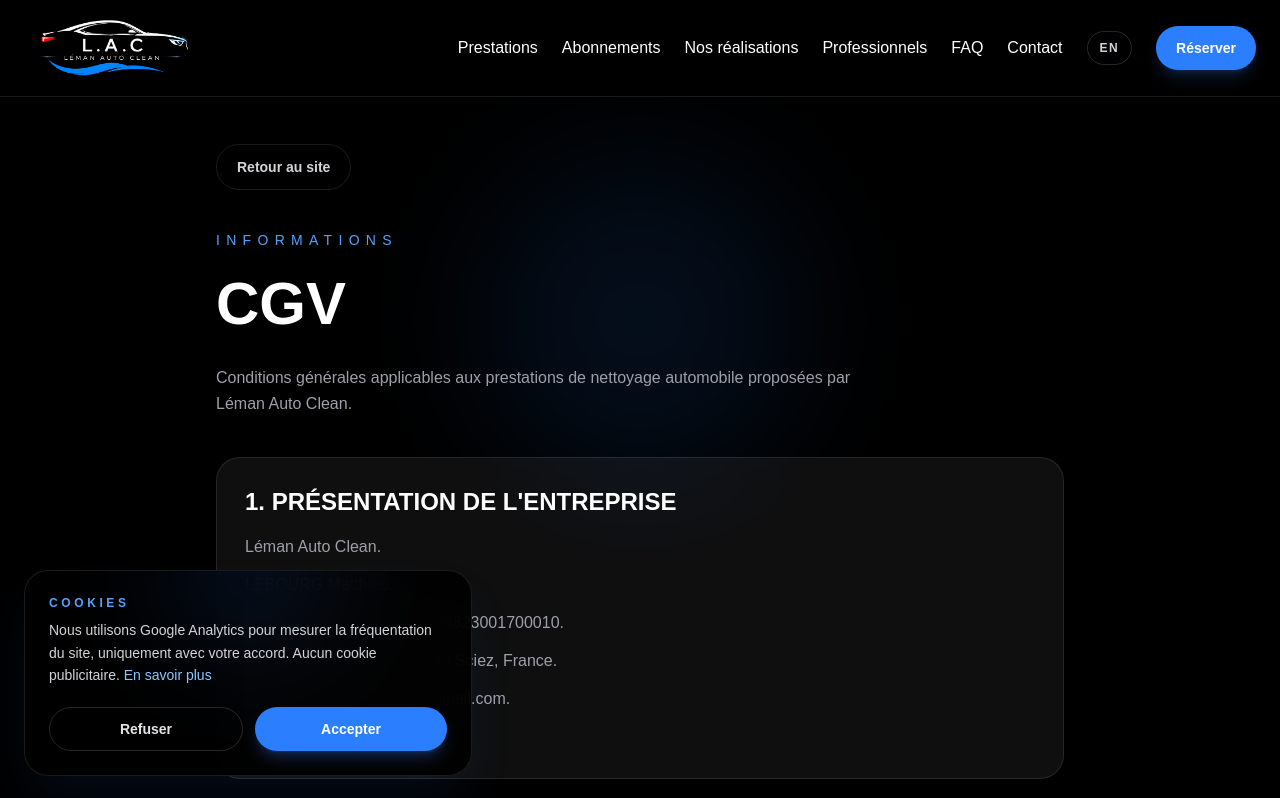
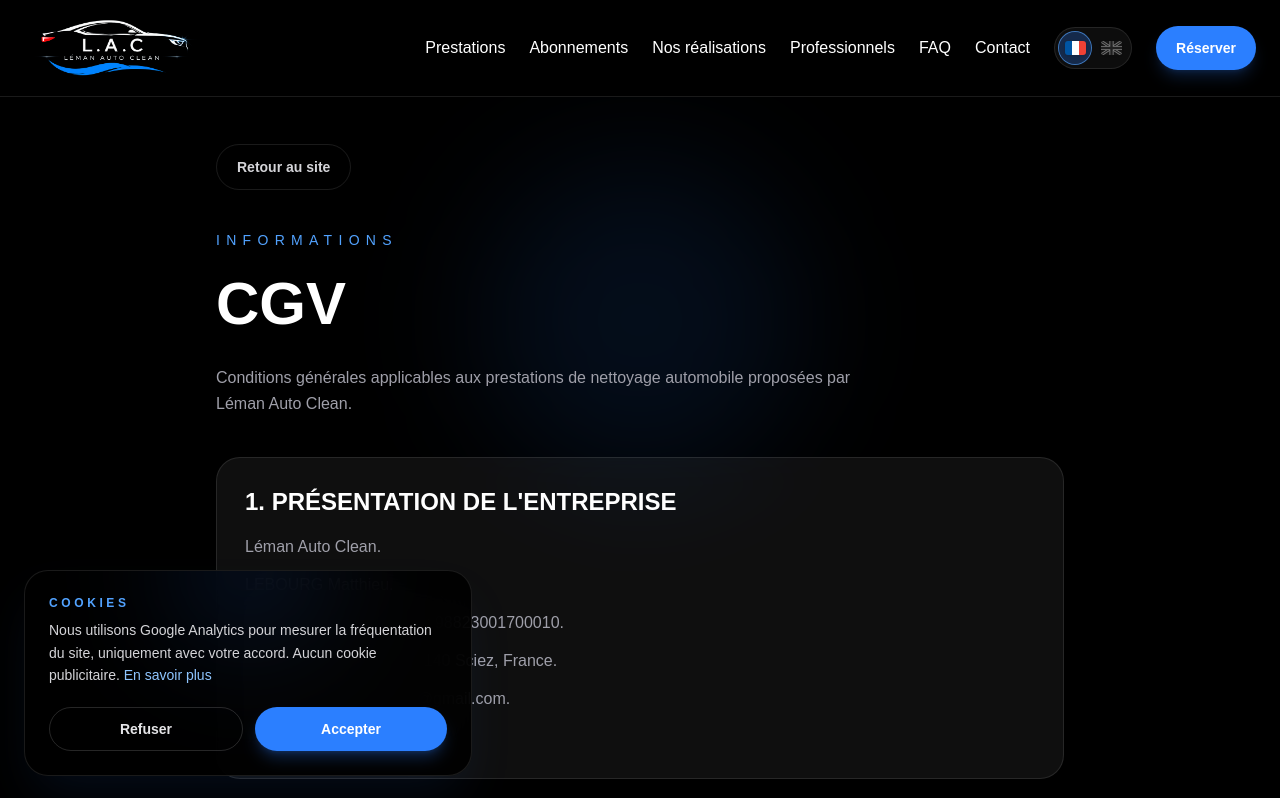
Before and after one commit to matth0312leb/leman-auto-clean, a Next.js app: page /cgv in a window 1280 px wide. Shown: the top 798 px of the page. Built offline with nearby package versions, Linux system fonts and the light colour scheme.

Commit message:
Drapeaux FR/EN dans le menu, anglais automatique si l'appareil est en anglais
Co-Authored-By: Claude Opus 5.5 <noreply@anthropic.com>
Claude-Session: https://claude.ai/code/session_01DZMJ3S36YFznmkBoS5YULz

```diff
--- /dev/null
+++ b/src/components/LanguageSwitch.tsx
@@ -0,0 +1,85 @@
+"use client";
+
+/** Cookie mémorisant la langue choisie (lu par src/proxy.ts). */
+export const LANG_COOKIE = "lac-lang";
+
+function FlagFR() {
+  return (
+    <svg viewBox="0 0 3 2" aria-hidden="true" className="h-full w-full">
+      <rect width="1" height="2" x="0" fill="#0055A4" />
+      <rect width="1" height="2" x="1" fill="#FFFFFF" />
+      <rect width="1" height="2" x="2" fill="#EF4135" />
+    </svg>
+  );
+}
+
+function FlagGB() {
+  return (
+    <svg viewBox="0 0 60 40" aria-hidden="true" className="h-full w-full">
+      <clipPath id="gb-clip">
+        <rect width="60" height="40" />
+      </clipPath>
+      <g clipPath="url(#gb-clip)">
+        <rect width="60" height="40" fill="#012169" />
+        <path d="M0,0 L60,40 M60,0 L0,40" stroke="#FFFFFF" strokeWidth="8" />
+        <path d="M0,0 L60,40 M60,0 L0,40" stroke="#C8102E" strokeWidth="3" />
+        <path d="M30,0 V40 M0,20 H60" stroke="#FFFFFF" strokeWidth="12" />
+        <path d="M30,0 V40 M0,20 H60" stroke="#C8102E" strokeWidth="7" />
+      </g>
+    </svg>
+  );
+}
+
+const languages = [
+  { code: "fr", href: "/", label: "Français", Flag: FlagFR },
+  { code: "en", href: "/en", label: "English", Flag: FlagGB },
+] as const;
+
+export default function LanguageSwitch({
+  current,
+  onSelect,
+  className = "",
+}: {
+  current: "fr" | "en";
+  onSelect?: () => void;
+  className?: string;
+}) {
+  const choose = (code: "fr" | "en") => {
+    // Mémorise le choix pendant un an pour ne plus rediriger automatiquement.
+    document.cookie = `${LANG_COOKIE}=${code}; path=/; max-age=31536000; samesite=lax`;
+    onSelect?.();
+  };
+
+  return (
+    <div
+      role="group"
+      aria-label="Langue / Language"
+      className={`inline-flex items-center gap-1 rounded-full border border-white/10 bg-white/5 p-1 backdrop-blur-xl ${className}`}
+    >
+      {languages.map(({ code, href, label, Flag }) => {
+        const active = current === code;
+
+        return (
+          <a
+            key={code}
+            href={href}
+            hrefLang={code}
+            lang={code}
+            aria-label={label}
+            aria-current={active ? "true" : undefined}
+            onClick={() => choose(code)}
+            className={`grid h-7 w-7 place-items-center rounded-full transition sm:h-8 sm:w-8 ${
+              active
+                ? "bg-blue-500/25 ring-1 ring-blue-400/70"
+                : "opacity-45 grayscale hover:opacity-100 hover:grayscale-0"
+            }`}
+          >
+            <span className="block h-[13px] w-[19px] overflow-hidden rounded-[3px] shadow-sm sm:h-[14px] sm:w-[21px]">
+              <Flag />
+            </span>
+          </a>
+        );
+      })}
+    </div>
+  );
+}
--- a/src/components/Navbar.tsx
+++ b/src/components/Navbar.tsx
@@ -6,6 +6,7 @@ import { AnimatePresence, motion } from "framer-motion";
 import { FiMenu, FiX } from "react-icons/fi";
 import { useEffect, useState } from "react";
 import { usePathname } from "next/navigation";
+import LanguageSwitch from "@/components/LanguageSwitch";
 
 const links = [
   { href: "/#prestations", label: "Prestations" },
@@ -58,13 +59,7 @@ export default function Navbar() {
             </a>
           ))}
 
-          <Link
-            href={isEnglish ? "/" : "/en"}
-            hrefLang={isEnglish ? "fr" : "en"}
-            className="rounded-full border border-white/15 px-3 py-2 text-xs font-semibold tracking-[0.12em] text-zinc-300 transition hover:border-blue-400 hover:text-blue-300"
-          >
-            {isEnglish ? "FR" : "EN"}
-          </Link>
+          <LanguageSwitch current={isEnglish ? "en" : "fr"} />
 
           <Link
             href={bookHref}
@@ -74,7 +69,13 @@ export default function Navbar() {
           </Link>
         </nav>
 
-        <div className="flex items-center gap-3 lg:hidden">
+        <div className="flex items-center gap-2 min-[380px]:gap-3 lg:hidden">
+          <LanguageSwitch
+            current={isEnglish ? "en" : "fr"}
+            onSelect={() => setOpen(false)}
+            className="hidden min-[360px]:inline-flex"
+          />
+
           <Link
             href={bookHref}
             onClick={() => setOpen(false)}
@@ -140,14 +141,12 @@ export default function Navbar() {
                   {bookLabel}
                 </Link>
 
-                <Link
-                  href={isEnglish ? "/" : "/en"}
-                  hrefLang={isEnglish ? "fr" : "en"}
-                  onClick={() => setOpen(false)}
-                  className="mt-4 text-center text-sm font-semibold text-zinc-400 transition hover:text-blue-300"
-                >
-                  {isEnglish ? "Version française" : "English version"}
-                </Link>
+                <div className="mt-6 flex justify-center">
+                  <LanguageSwitch
+                    current={isEnglish ? "en" : "fr"}
+                    onSelect={() => setOpen(false)}
+                  />
+                </div>
               </nav>
             </motion.div>
           </>
--- /dev/null
+++ b/src/proxy.ts
@@ -0,0 +1,27 @@
+import { NextResponse, type NextRequest } from "next/server";
+
+/**
+ * Langue par défaut : français.
+ * Un visiteur dont l'appareil est réglé en anglais arrivant sur l'accueil
+ * est envoyé vers la version anglaise, sauf s'il a déjà choisi une langue
+ * avec les drapeaux (cookie « lac-lang »).
+ */
+export function proxy(request: NextRequest) {
+  const chosen = request.cookies.get("lac-lang")?.value;
+  if (chosen === "fr" || chosen === "en") return NextResponse.next();
+
+  const accept = request.headers.get("accept-language") ?? "";
+  const primary = accept.split(",")[0]?.trim().toLowerCase() ?? "";
+
+  if (primary.startsWith("en")) {
+    const url = request.nextUrl.clone();
+    url.pathname = "/en";
+    return NextResponse.redirect(url, 307);
+  }
+
+  return NextResponse.next();
+}
+
+export const config = {
+  matcher: ["/"],
+};
```
